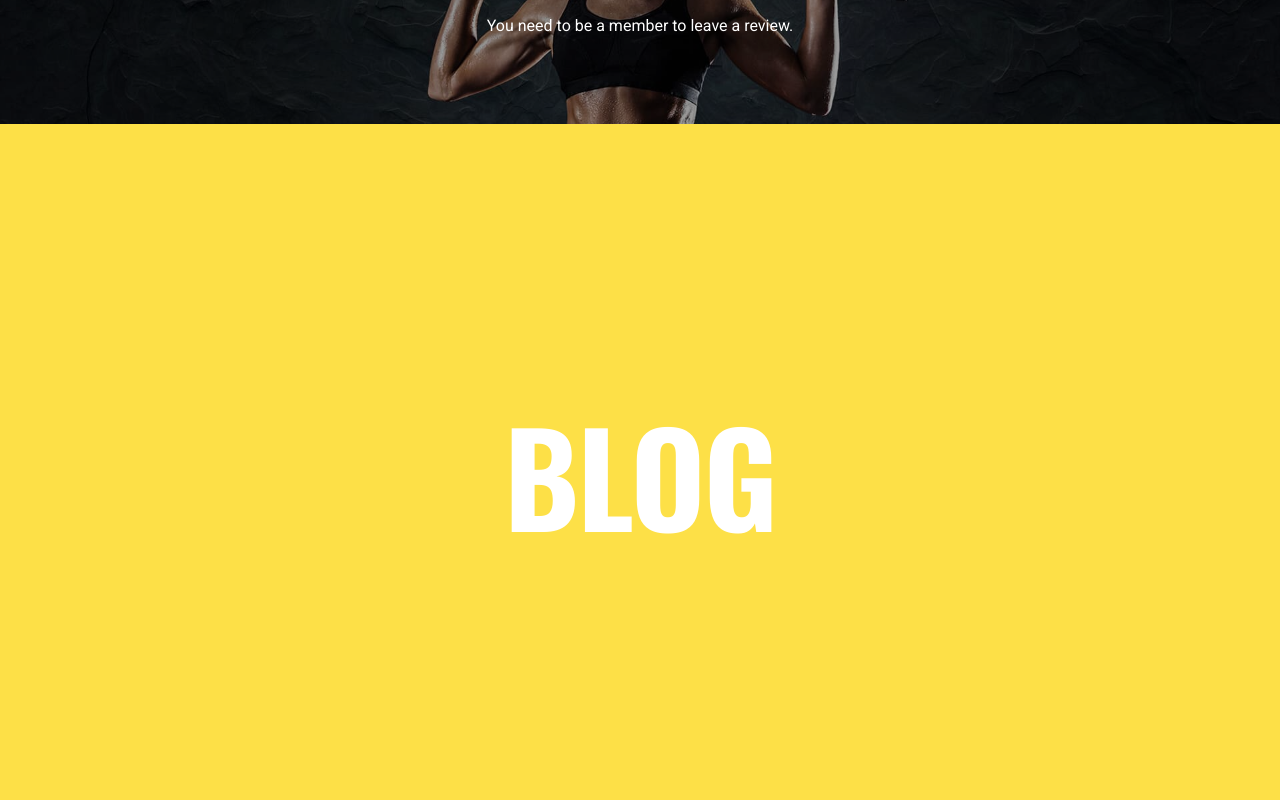
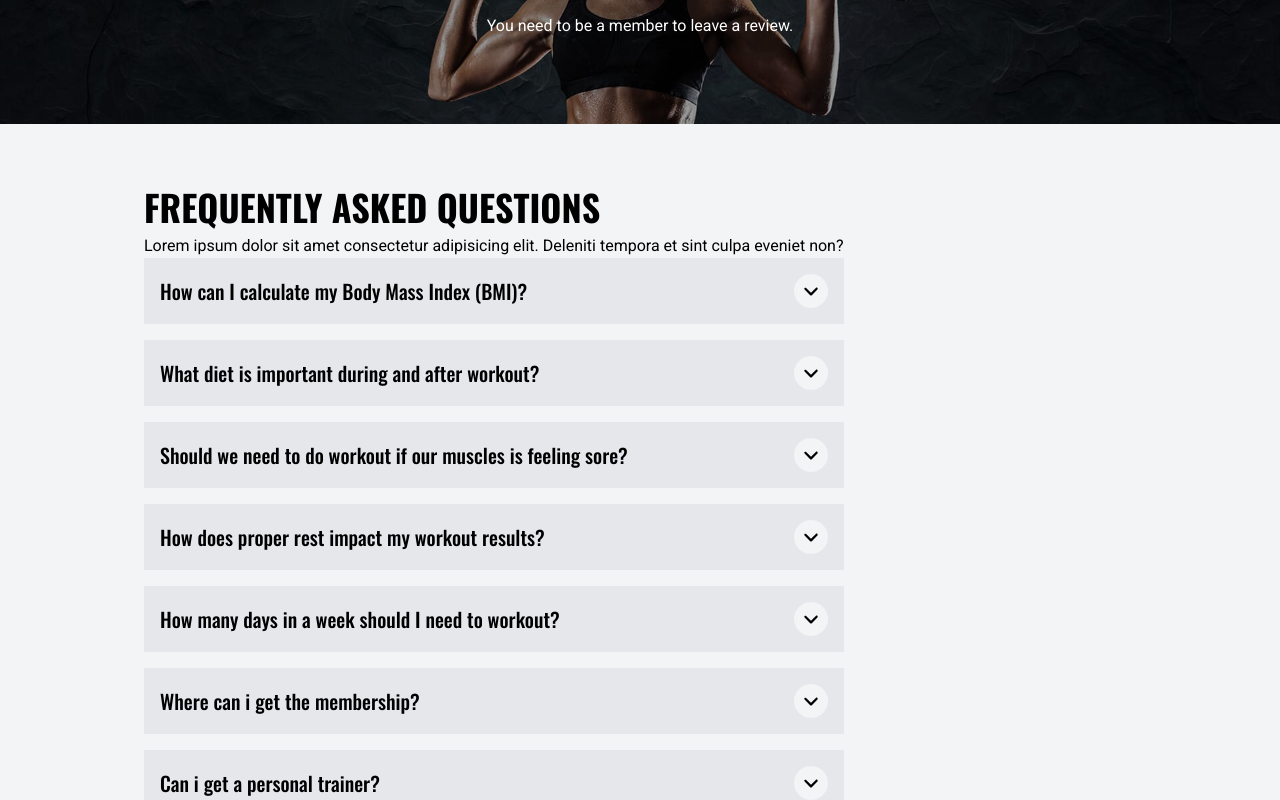
Before and after one commit to BogdanGrynjuk/webapp-fit-physique, a Next.js app: page / in a window 1280 px wide. Shown: the part 4820-5620 px from the top of the page. Built offline with nearby package versions, Linux system fonts and the light colour scheme.

Commit message:
Add FaqAccordion component

```diff
--- /dev/null
+++ b/src/app/components/BrandsSection/Brands.tsx
@@ -0,0 +1,11 @@
+import React from 'react';
+
+const Brands = () => {
+  return (
+    <section className="h-[200px] bg-teal-300 flex flex-col items-center justify-center">
+      <h2 className="h2">Brands</h2>
+    </section>
+  );
+};
+
+export default Brands;
--- /dev/null
+++ b/src/app/components/BrandsSection/index.ts
@@ -0,0 +1 @@
+export { default } from './Brands';
--- /dev/null
+++ b/src/app/components/FAQSection/Faq.tsx
@@ -0,0 +1,66 @@
+'use client';
+
+import React from 'react';
+import FaqAccordion from './FaqAccordion';
+
+const questionsList = [
+  {
+    question: 'How can I calculate my Body Mass Index (BMI)?',
+    answer:
+      'You can calculate your BMI by dividing your weight in kilograms by the square of your height in meters. A BMI between 18.5 and 24.9 is generally considered healthy.',
+  },
+  {
+    question: 'What diet is important during and after workout?',
+    answer:
+      'A balanced diet rich in protein and complex carbohydrates is crucial for optimal performance. Staying hydrated and timing your meals properly can boost recovery.',
+  },
+  {
+    question: 'Should we need to do workout if our muscles is feeling sore?',
+    answer:
+      'It’s important to listen to your body. If your muscles are sore, consider opting for a lighter workout or taking a rest day to recover.',
+  },
+
+  {
+    question: 'How does proper rest impact my workout results?',
+    answer:
+      'Proper rest is essential for muscle recovery and growth. Adequate sleep and rest days help prevent injuries and improve overall performance.',
+  },
+  {
+    question: 'How many days in a week should I need to workout?',
+    answer:
+      'Most experts recommend working out 3 to 5 days a week, which provides a good balance between exercise and recovery.',
+  },
+  {
+    question: 'Where can i get the membership?',
+    answer:
+      'You can sign up for a membership on our website or visit our club in person. Our friendly staff is ready to assist you with registration.',
+  },
+  {
+    question: 'Can i get a personal trainer?',
+    answer:
+      'Yes, personal training services are available. Our certified trainers can design a personalized workout plan to help you achieve your goals.',
+  },
+];
+
+const Faq = () => {
+  return (
+    <section className="xl:min-h-[calc(100vh-100px)]" id="faq">
+      <div className="container mx-auto pt-8 pb-8 lg:pt-14 lg:pb-14">
+        <h2 className="h2">Frequently asked questions</h2>
+        <p>
+          Lorem ipsum dolor sit amet consectetur adipisicing elit. Deleniti
+          tempora et sint culpa eveniet non?
+        </p>
+        <ul className="flex flex-col gap-4">
+          {questionsList.map((item, index) => (
+            <li key={index}>
+              <FaqAccordion question={item.question} answer={item.answer} />
+            </li>
+          ))}
+        </ul>
+      </div>
+    </section>
+  );
+};
+
+export default Faq;
--- /dev/null
+++ b/src/app/components/FAQSection/FaqAccordion.tsx
@@ -0,0 +1,65 @@
+import React, { useState, useRef, useEffect } from 'react';
+import clsx from 'clsx';
+import { FaAngleDown } from 'react-icons/fa6';
+
+const FaqAccordion = ({
+  question,
+  answer,
+}: {
+  question: string;
+  answer: React.ReactNode;
+}) => {
+  const [isActiveAccordion, setIsActiveAccordion] = useState(false);
+  const [maxHeight, setMaxHeight] = useState('0px');
+  const contentRef = useRef<HTMLDivElement>(null);
+
+  useEffect(() => {
+    if (contentRef.current) {
+      if (isActiveAccordion) {
+        setMaxHeight(`${contentRef.current.scrollHeight}px`);
+      } else {
+        setMaxHeight('0px');
+      }
+    }
+  }, [isActiveAccordion]);
+
+  return (
+    <div className="p-4 flex flex-col bg-gray-200 border-accent max-w-[700px]">
+      <button
+        className="group flex justify-between gap-4 items-center"
+        type="button"
+        onClick={() => setIsActiveAccordion(!isActiveAccordion)}
+      >
+        <p
+          className={clsx(
+            'font-oswald font-medium text-left text-lg md:text-xl xl:text-2xl group-hover:text-accent transition-all duration-300',
+            isActiveAccordion && 'text-accent',
+          )}
+        >
+          {question}
+        </p>
+        <span
+          className={clsx(
+            'p-2 text-lg rounded-full  bg-gray-100 transition-all duration-300 group-hover:text-accent',
+            isActiveAccordion && 'rotate-180 text-accent',
+          )}
+        >
+          <FaAngleDown />
+        </span>
+      </button>
+
+      <div
+        ref={contentRef}
+        style={{ maxHeight }}
+        className={clsx(
+          'overflow-hidden transition-all duration-300',
+          isActiveAccordion ? 'mt-2 opacity-100' : 'mt-0 opacity-0',
+        )}
+      >
+        <p>{answer}</p>
+      </div>
+    </div>
+  );
+};
+
+export default FaqAccordion;
--- a/src/app/components/Footer/Footer.tsx
+++ b/src/app/components/Footer/Footer.tsx
@@ -3,7 +3,7 @@ import React from 'react';
 const Footer = () => {
   return (
     <footer
-      className="h-[80vh] bg-orange-300 flex flex-col items-center justify-center"
+      className="h-[calc(100vh-300px)] bg-orange-300 flex flex-col items-center justify-center"
       id="footer"
     >
       <h2 className="h1">Footer</h2>
--- a/src/app/components/Header/DesktopNav.tsx
+++ b/src/app/components/Header/DesktopNav.tsx
@@ -10,8 +10,9 @@ const links = [
   { name: 'team', target: 'team', offset: -100 },
   { name: 'prices', target: 'membership', offset: -100 },
   { name: 'testimonials', target: 'testimonials', offset: -100 },
+  { name: 'faq', target: 'faq', offset: -100 },
   { name: 'blog', target: 'blog', offset: -100 },
-  { name: 'contact us', target: 'footer', offset: -192 },
+  { name: 'contact us', target: 'footer', offset: -300 },
 ];
 
 const DesktopNav = ({ containerStyles }: { containerStyles: string }) => {
--- a/src/app/components/Header/MobileNav.tsx
+++ b/src/app/components/Header/MobileNav.tsx
@@ -10,8 +10,9 @@ const links = [
   { name: 'team', target: 'team', offset: -100 },
   { name: 'prices', target: 'membership', offset: -100 },
   { name: 'testimonials', target: 'testimonials', offset: -100 },
+  { name: 'faq', target: 'faq', offset: -100 },
   { name: 'blog', target: 'blog', offset: -100 },
-  { name: 'contact us', target: 'footer', offset: -192 },
+  { name: 'contact us', target: 'footer', offset: -300 },
 ];
 
 const MobileNav = ({
--- a/src/app/components/TestimonialsSection/TestimonialForm.tsx
+++ b/src/app/components/TestimonialsSection/TestimonialForm.tsx
@@ -1,17 +1,17 @@
 'use client';
 
-import React, { useState } from 'react';
+import React from 'react';
 import CustomButton from '../UI/CustomButton';
 
 import { motion } from 'framer-motion';
 import { fadeIn } from '@/app/lib/variants';
 
 const TestimonialForm = () => {
-  const [isUserActive, setIsUserActive] = useState(false);
+  const isUserActive = false;
   return (
     <div className="relative w-full min-h-[200px] aspect-[1920/480] bg-testimonial bg-no-repeat bg-center bg-cover">
       <div className="absolute inset-0 w-full h-full z-10 bg-black/40">
-        <div className="container mx-auto h-full flex flex-col items-center justify-center gap-5">
+        <div className="container mx-auto h-full flex flex-col items-center justify-center gap-5 overflow-hidden">
           <motion.p
             variants={fadeIn('up', 0.2)}
             initial={'hidden'}
--- a/src/app/page.tsx
+++ b/src/app/page.tsx
@@ -1,10 +1,12 @@
 import Hero from './components/HeroSection';
 import About from './components/AboutUsSection';
+import Classes from './components/ClassesSection';
+import Team from './components/TeamSection';
+import Membership from './components/MembershipSection';
+import Testimonials from './components/TestimonialsSection';
+import Faq from './components/FAQSection/Faq';
 import Blog from './components/BlogSection';
-import Classes from './components/ClassesSection';
-import Membership from './components/MembershipSection';
-import Team from './components/TeamSection';
-import Testimonials from './components/TestimonialsSection';
+import Brands from './components/BrandsSection';
 
 export default function Home() {
   return (
@@ -15,7 +17,9 @@ export default function Home() {
       <Team />
       <Membership />
       <Testimonials />
+      <Faq />
       <Blog />
+      <Brands />
     </main>
   );
 }
```
Also changed, not shown: src/app/components/FAQSection/index.ts (added).
